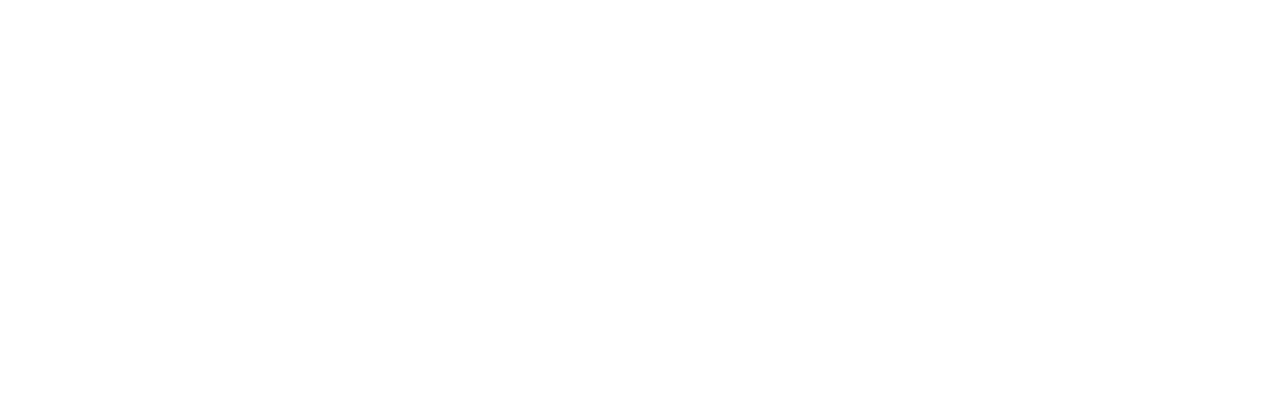
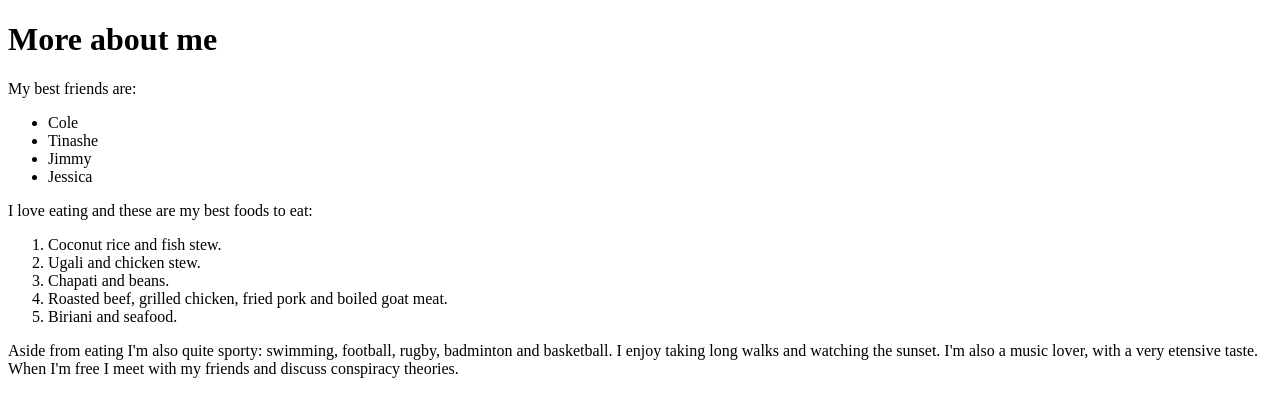
Before and after one commit to Hunch0/my-first-webpage, a plain HTML site: page favorite-things.html in a window 1280 px wide. Drawn offline with Linux system fonts and the light colour scheme.

```diff
--- a/favorite-things.html
+++ b/favorite-things.html
@@ -4,6 +4,24 @@
     <title>My favorite things.</title>
   </head>
   <body>
+    <h1>More about me</h1>
+    <p>My best friends are:</p>
+    <ul>
+      <li>Cole</li>
+      <li>Tinashe</li>
+      <li>Jimmy</li>
+      <li>Jessica</li>
+    </ul>
 
+    <p>I love eating and these are my best foods to eat:</p>
+    <ol>
+      <li>Coconut rice and fish stew.</li>
+      <li>Ugali and chicken stew.</li>
+      <li>Chapati and beans.</li>
+      <li>Roasted beef, grilled chicken, fried pork and boiled goat meat.</li>
+      <li>Biriani and seafood.</li>
+    </ol>
+
+    <p>Aside from eating I'm also quite sporty: swimming, football, rugby, badminton and basketball. I enjoy taking long walks and watching the sunset. I'm also a music lover, with a very etensive taste. When I'm free I meet with my friends and discuss conspiracy theories.</p>
   </body>
 </html>
```
Also changed, not shown: my-first-webpage.html (deleted, +0 -11 lines), images/elephant.jpg (added).
